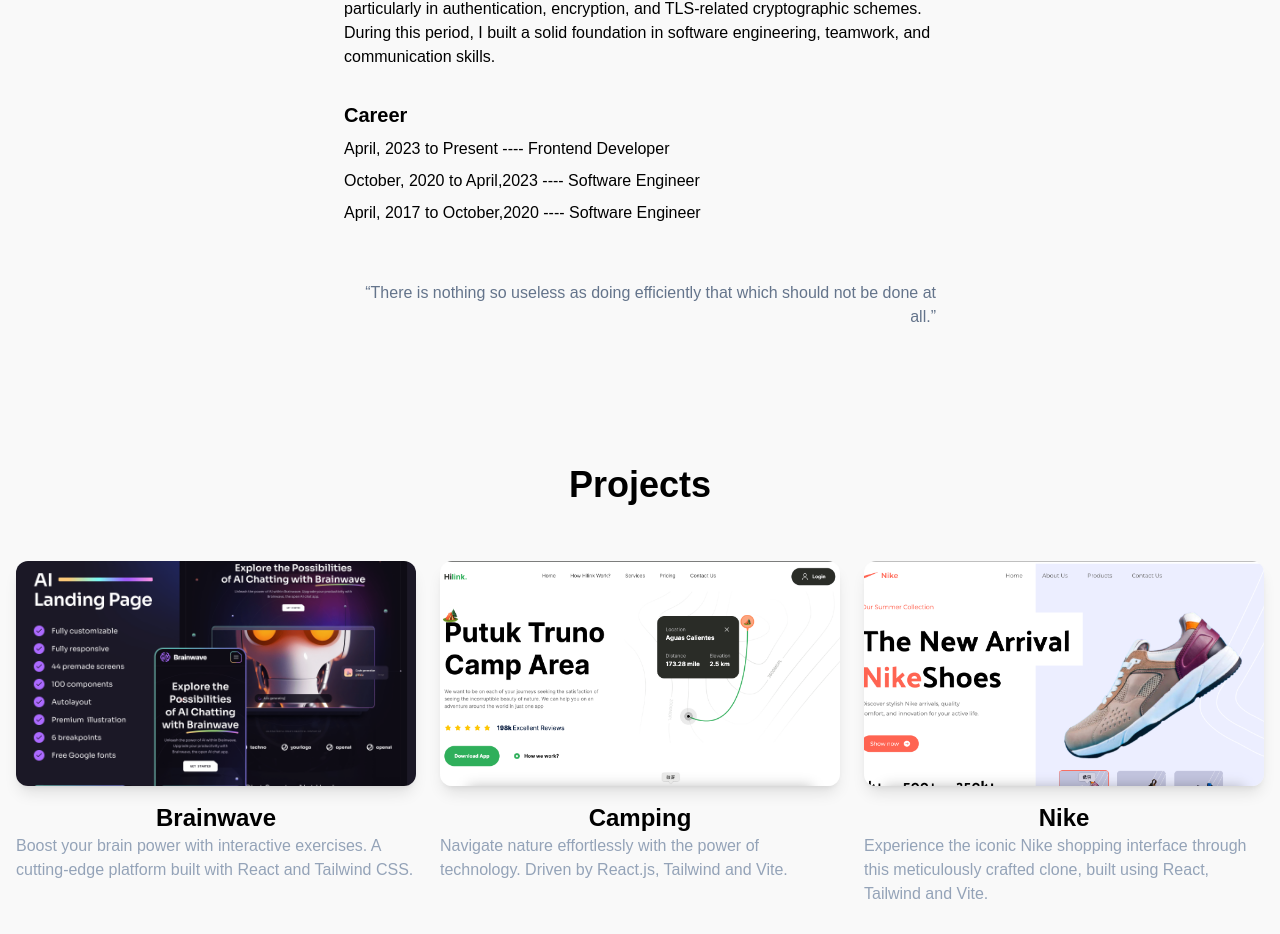
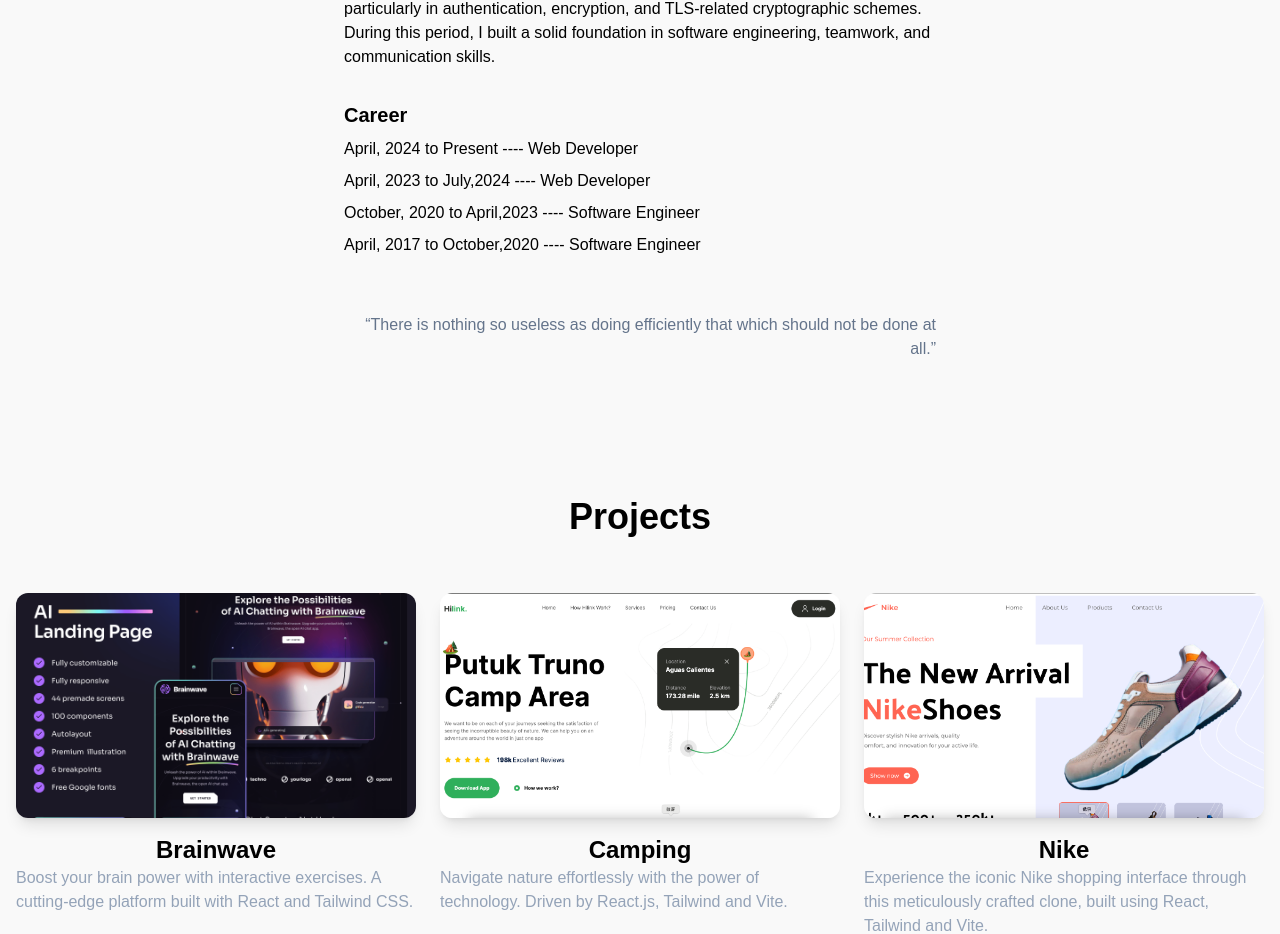
Before and after one commit to Aries-0331/aries-portfolio, a Next.js app: page / in a window 1280 px wide. Shown: the part 1235-2169 px from the top of the page. Built offline with nearby package versions, Linux system fonts and the light colour scheme; a web font is replaced by a local one.

Commit message:
update content

```diff
--- a/package.json
+++ b/package.json
@@ -3,7 +3,7 @@
 	"version": "0.1.0",
 	"private": true,
 	"scripts": {
-		"dev": "next dev",
+		"dev": "next dev -p 3666",
 		"build": "next build",
 		"start": "next start",
 		"lint": "next lint",
--- a/src/app/components/AboutSection.jsx
+++ b/src/app/components/AboutSection.jsx
@@ -50,7 +50,8 @@
 				</div>
 				<div className="flex flex-col gap-2">
 					<h3 className="text-xl font-bold">Career</h3>
-					<p>April, 2023 to Present ---- Frontend Developer</p>
+					<p>April, 2024 to Present ---- Web Developer</p>
+					<p>April, 2023 to July,2024 ---- Web Developer</p>
 					<p>October, 2020 to April,2023 ---- Software Engineer</p>
 					<p>April, 2017 to October,2020 ---- Software Engineer</p>
 				</div>
```
